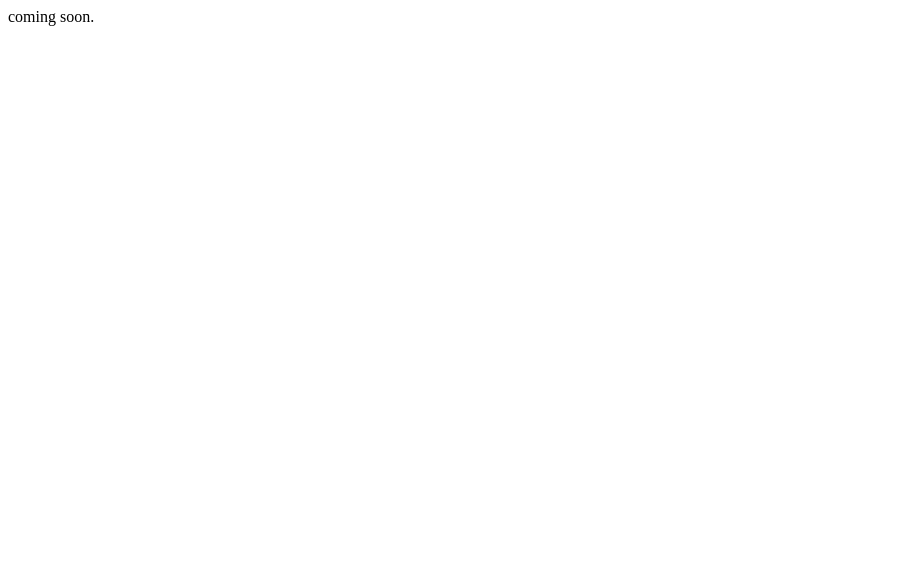
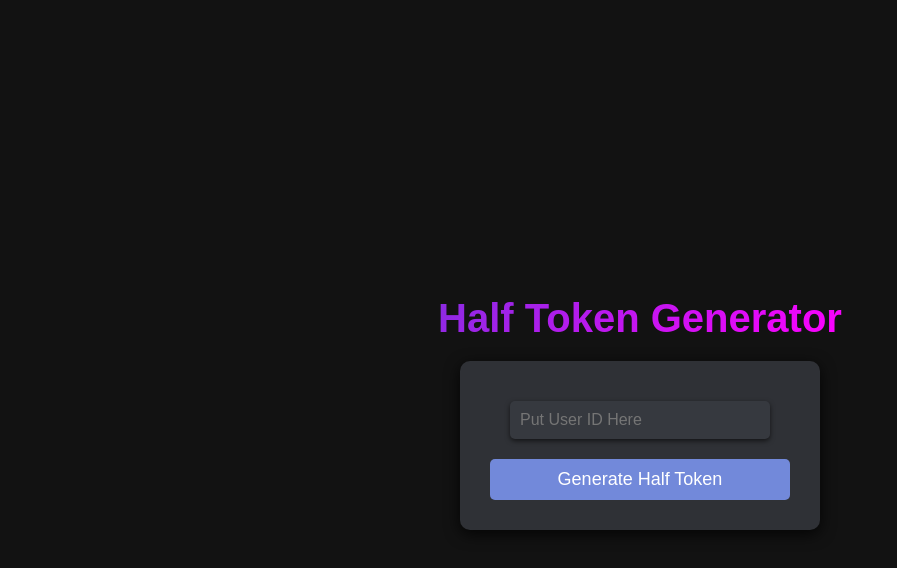
Before and after one commit to imagineneedinghbeufuckingbum/st4r.online, a plain HTML site: page halftoken.html in a window 1280 px wide. Shown: the whole page, without its empty margins (0-897 px from the left). Drawn offline with Linux system fonts and the light colour scheme.

Commit message:
Update halftoken.html

```diff
--- a/halftoken.html
+++ b/halftoken.html
@@ -1 +1,110 @@
-coming soon.
+<!DOCTYPE html>
+<html lang="en">
+<head>
+    <meta charset="UTF-8">
+    <meta name="viewport" content="width=device-width, initial-scale=1.0">
+    <title>Half Token Generator</title>
+    <style>
+        body {
+            background-color: #121212;
+            color: #ffffff;
+            font-family: 'Poppins', sans-serif;
+            display: flex;
+            justify-content: center;
+            align-items: center;
+            height: 100vh;
+            flex-direction: column;
+            overflow: hidden;
+            margin: 0;
+        }
+
+        h1 {
+            font-size: 2.5rem;
+            background: linear-gradient(135deg, #8a2be2, #ff00ff);
+            -webkit-background-clip: text;
+            -webkit-text-fill-color: transparent;
+            margin-bottom: 20px;
+        }
+
+        .container {
+            background-color: #2f3136;
+            padding: 30px;
+            border-radius: 10px;
+            box-shadow: 0 4px 15px rgba(0, 0, 0, 0.8);
+            width: 300px;
+            text-align: center;
+        }
+
+        .input-box {
+            padding: 10px;
+            font-size: 16px;
+            border-radius: 5px;
+            width: 80%;
+            margin: 10px;
+            border: none;
+            background-color: #36393f;
+            color: white;
+            outline: none;
+            box-shadow: 0 2px 5px rgba(0, 0, 0, 0.6);
+        }
+
+        .input-box:focus {
+            background-color: #4a4d56;
+        }
+
+        .generate-button {
+            background-color: #7289da;
+            color: white;
+            padding: 10px 20px;
+            font-size: 18px;
+            border-radius: 5px;
+            cursor: pointer;
+            border: none;
+            width: 100%;
+            margin-top: 10px;
+            transition: all 0.3s ease;
+        }
+
+        .generate-button:hover {
+            background-color: #5a6a95;
+            transform: scale(1.05);
+        }
+
+        .result-box {
+            margin-top: 20px;
+            padding: 10px;
+            background-color: #36393f;
+            border-radius: 8px;
+            color: white;
+            font-size: 16px;
+            word-wrap: break-word;
+        }
+    </style>
+</head>
+<body>
+    <h1>Half Token Generator</h1>
+    <div class="container">
+        <input id="userId" class="input-box" type="text" placeholder="Put User ID Here" />
+        <button class="generate-button" onclick="generateHalfToken()">Generate Half Token</button>
+        <div id="result" class="result-box" style="display:none;"></div>
+    </div>
+
+    <script>
+        function generateHalfToken() {
+            const userId = document.getElementById("userId").value;
+            if (!userId) {
+                alert("Please enter a user ID.");
+                return;
+            }
+
+            try {
+                const halfToken = btoa(userId);
+                document.getElementById("result").style.display = "block";
+                document.getElementById("result").innerHTML = `Half Token: ${halfToken}`;
+            } catch (error) {
+                alert("Error generating half token.");
+            }
+        }
+    </script>
+</body>
+</html>
```
